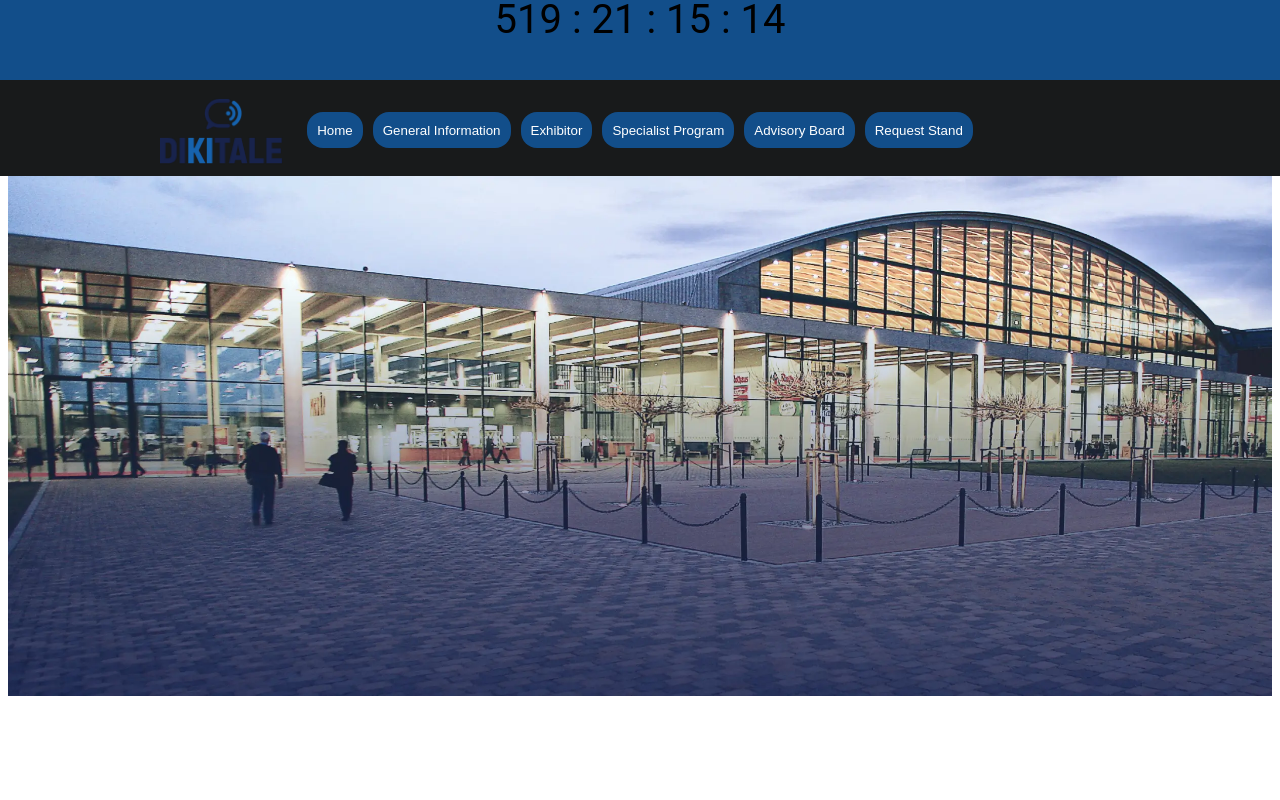
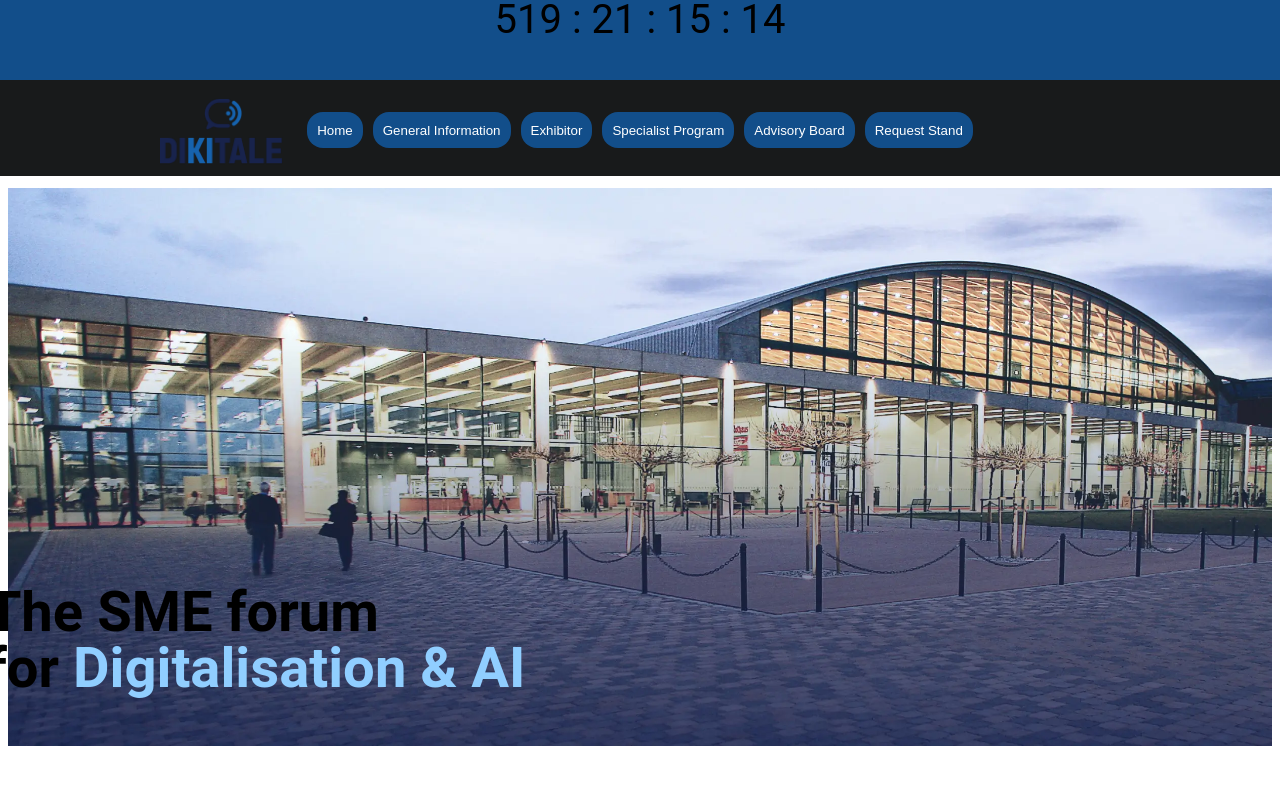
Before and after one commit to TomaszKaczmarczyk1991/vue-dikitale-clone, a Vue app: page / in a window 1280 px wide. Shown: the top 800 px of the page. Built offline with nearby package versions, Linux system fonts and the light colour scheme.

Commit message:
add hero text

```diff
--- a/src/assets/styles/_variables.scss
+++ b/src/assets/styles/_variables.scss
@@ -1,4 +1,5 @@
 $header: #6AB2EC;
+$blue-text: #90CEFF;
 $text: #C8C4BD;
 $countdown-background: #124E8A;
 $footer-background: #131C3D;
--- a/src/components/Hero.vue
+++ b/src/components/Hero.vue
@@ -1,16 +1,43 @@
 <template>
-    <div class="image-container">
+    <div class="hero-container">
       <img alt="hero" src="../assets/styles/img/logo/hero-1248-2x.webp"/>
+      <div class="text">
+        <h3>
+        The SME forum <br> for
+        <span class="blue-highlight">Digitalisation & AI</span>
+      </h3>
+      </div>
     </div>
   </template>
 
-  <style scoped>
-  .image-container {
+<style lang="scss" scoped>
+@import '/src/assets/styles/styles.scss';
+  .hero-container {
     text-align: center;
+    padding-top: 100px;
+    width: 100%;
+    height: 100vh;
+
   }
 
   img {
     max-width: 100%;
     height: auto;
   }
+
+  .text {
+    position: absolute;
+    font-size: 48px;
+    font-weight: 400;
+    line-height: 56px;
+    font-family: Roboto, sans-serif;
+    top: 80%;
+    left: 20%;
+    transform: translate(-50%, -50%);
+    text-align: left;
+  }
+
+  .blue-highlight {
+    color: $blue-text
+  }
   </style>
--- a/src/components/navbar/NavBtn.vue
+++ b/src/components/navbar/NavBtn.vue
@@ -22,7 +22,7 @@
   </script>
 
   <style lang="scss" scoped>
-  @import '/src/assets/styles/_variables.scss';
+  @import '/src/assets/styles/styles.scss';
 
   .btn-container{
     display: flex;
--- a/src/layout/Layout.vue
+++ b/src/layout/Layout.vue
@@ -3,7 +3,6 @@
         <NavBar />
         <main class="layout-content">
             <slot />
-            <Hero />
         </main>
         <Footer />
     </div>
@@ -12,7 +11,6 @@
 <script setup>
 import Footer from "@/components/footer/Footer.vue";
 import NavBar from "@/components/navbar/NavBar.vue";
-import Hero from "@/components/Hero.vue";
 </script>
 
 <style lang="scss" scoped>
--- a/src/pages/Index.vue
+++ b/src/pages/Index.vue
@@ -1,11 +1,12 @@
 <template>
     <Layout>
-      <p>slot test</p>
+      <Hero />
     </Layout>
 </template>
 
   <script setup>
   import Layout from '../layout/Layout.vue';
+  import Hero from '../components/Hero.vue';
 
   </script>
 
```
